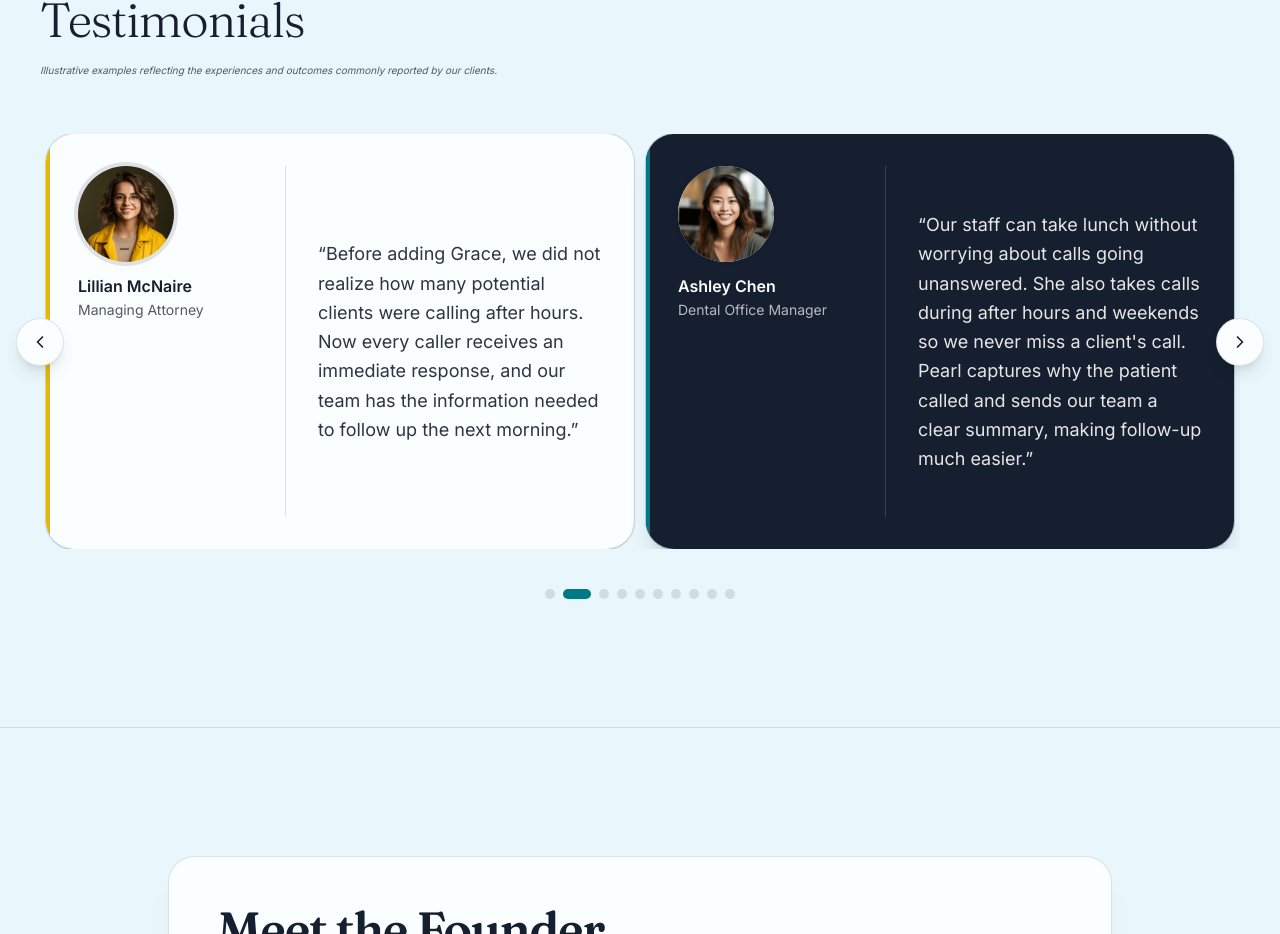
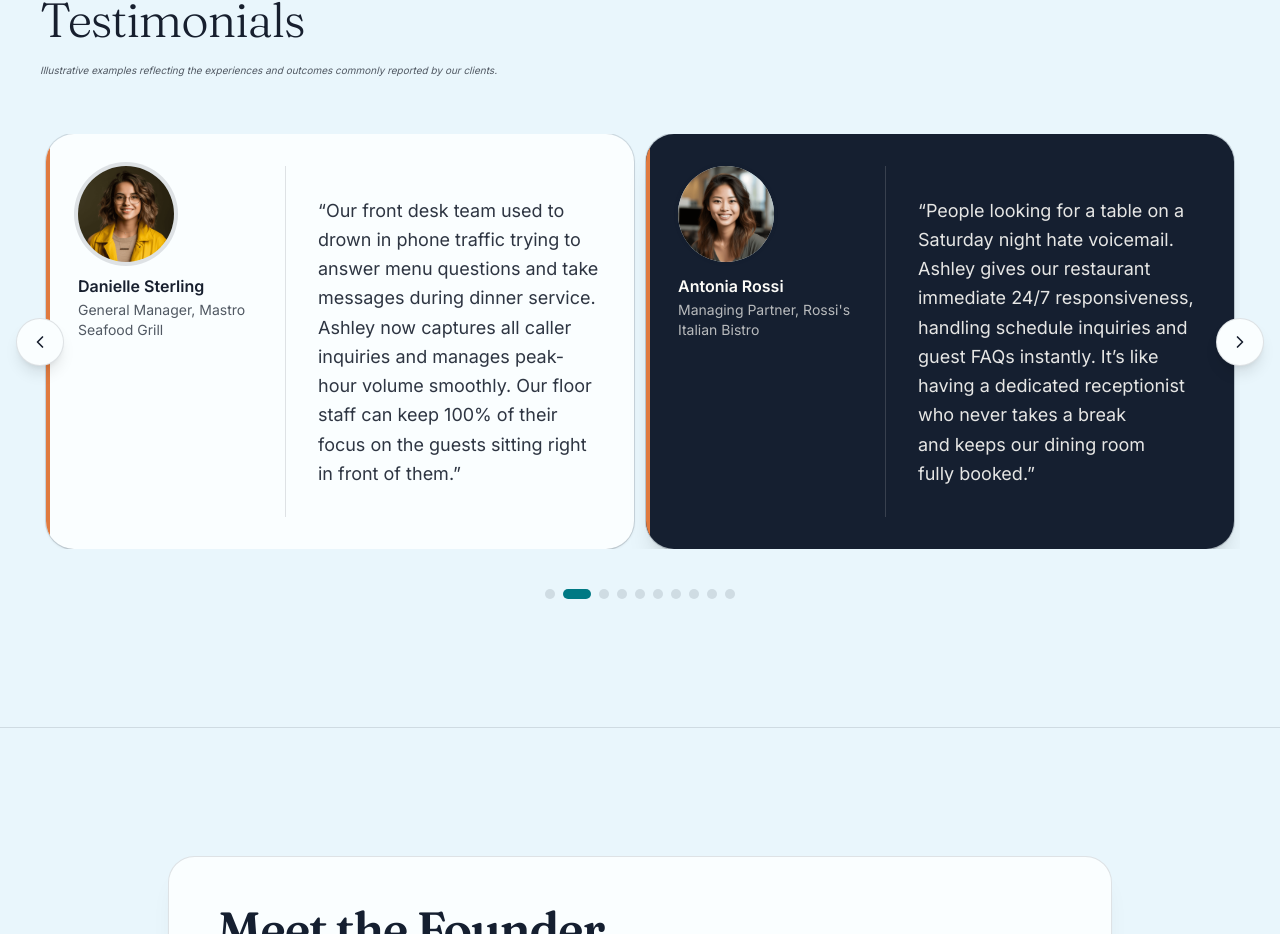
Before and after one commit to TheHairSalonGuy/client-focus, a Next.js app: page / in a window 1280 px wide. Shown: the part 5270-6204 px from the top of the page. Built offline with nearby package versions, Linux system fonts and the light colour scheme; a web font is replaced by a local one.

Commit message:
feat: update testimonials with new client stories and roles
Co-authored-by: Max AI <222323436+TheHairSalonGuy@users.noreply.github.com>

```diff
--- a/components/testimonials-section.tsx
+++ b/components/testimonials-section.tsx
@@ -38,20 +38,20 @@ const SCENARIOS: Scenario[] = [
   },
   {
     quote:
-      "Before adding Grace, we did not realize how many potential clients were calling after hours. Now every caller receives an immediate response, and our team has the information needed to follow up the next morning.",
-    name: "Lillian McNaire",
-    role: "Managing Attorney",
-    industry: "Law Firm",
+      "Our front desk team used to drown in phone traffic trying to answer menu questions and take messages during dinner service. Ashley now captures all caller inquiries and manages peak-hour volume smoothly. Our floor staff can keep 100% of their focus on the guests sitting right in front of them.",
+    name: "Danielle Sterling",
+    role: "General Manager, Mastro Seafood Grill",
+    industry: "Restaurant",
     image: "/images/testimonials/photo-1.png",
     alt: "Portrait of a managing attorney",
     attribution: "illustrative",
   },
   {
     quote:
-      "Our staff can take lunch without worrying about calls going unanswered. She also takes calls during after hours and weekends so we never miss a client's call. Pearl captures why the patient called and sends our team a clear summary, making follow-up much easier.",
-    name: "Ashley Chen",
-    role: "Dental Office Manager",
-    industry: "Dental Practice",
+      "People looking for a table on a Saturday night hate voicemail. Ashley gives our restaurant immediate 24/7 responsiveness, handling schedule inquiries and guest FAQs instantly. It’s like having a dedicated receptionist who never takes a break and keeps our dining room fully booked.",
+    name: "Antonia Rossi",
+    role: "Managing Partner, Rossi's Italian Bistro",
+    industry: "Restaurant",
     image: "/images/testimonials/photo-2.png",
     alt: "Portrait of a dental office manager",
     attribution: "illustrative",
@@ -68,40 +68,40 @@ const SCENARIOS: Scenario[] = [
   },
   {
     quote:
-      "Pearl collects the caller's contact details, dental concerns, and reason for calling. Our front desk can begin each follow-up conversation already knowing what the prospective patient needs.",
-    name: "Emily Johnson",
-    role: "Dentist/Co-Owner",
-    industry: "Dental Practice",
+      "Our wholesale clients used to struggle to reach us when our office team was tied up on other lines. Ashley manages high call volumes effortlessly, routes urgent orders to the right department, and logs every caller's details accurately. It completely eliminated our missed order opportunities.",
+    name: "Michelle Chen",
+    role: "Director of Operations, Michael & Son Food Distributor",
+    industry: "Restaurant",
     image: "/images/testimonials/photo-4.png",
     alt: "Portrait of a dental practice owner",
     attribution: "illustrative",
   },
   {
     quote:
-      "Grace asks our approved intake questions and organizes the caller's answers. Our staff spends less time collecting basic information and more time evaluating whether the matter may be a fit.",
-    name: "Gerry Martinez",
-    role: "Intake Manager",
-    industry: "Law Firm",
+      "As an owner-chef, I can't be glued to the phone while running the kitchen line. Ashley handles our phone traffic seamlessly, answering questions about our daily specials and hours. It has captured missed sales we used to lose to nearby competitors simply because our phones went to voicemail.",
+    name: "Carla Mendez",
+    role: "Owner & Executive Chef, Azul Modern Mexican",
+    industry: "Restaurant",
     image: "/images/testimonials/photo-5.png",
     alt: "Portrait of a legal intake manager",
     attribution: "illustrative",
   },
   {
     quote:
-      "Our front desk used to struggle when several patients called at once. Pearl can respond to multiple callers so patients are not immediately sent to voicemail during busy periods.",
-    name: "Kisha Young",
-    role: "Dental Practice Administrator",
-    industry: "Dental Practice",
+      "Ashley answers approved menu and seating questions with total accuracy while recording the exact reason for the call. That drastically reduces repetitive interruptions for our floor staff during the dinner rush, saving us hours daily and letting us focus entirely on guest satisfaction.",
+    name: "Sarah Jenkins",
+    role: "Front-of-House Lead, Harborview Steakhouse & Bar",
+    industry: "Restaurant",
     image: "/images/testimonials/photo-6.png",
     alt: "Portrait of a dental practice administrator",
     attribution: "illustrative",
   },
   {
     quote:
-      "People don't like leaving voicemail anymore. Many callers will contact the next law firm instead of leaving a voicemail. Grace gives them an immediate response and captures their information while they are still looking for help.",
-    name: "Evan O'Rourke",
-    role: "Founding Attorney",
-    industry: "Law Firm",
+      "During our busiest lunch hours, Ashley provides bulletproof overflow coverage and logs what each caller needs. Our team can return inquiries in an organized way instead of sorting through chaotic, incomplete voicemail messages. It's transformed our daily operations.",
+    name: "Danielle Thorne",
+    role: "Owner, Thorne's Downtown Tap House",
+    industry: "Restaurant",
     image: "/images/testimonials/photo-7.png",
     alt: "Portrait of a founding attorney",
     attribution: "illustrative",
```
